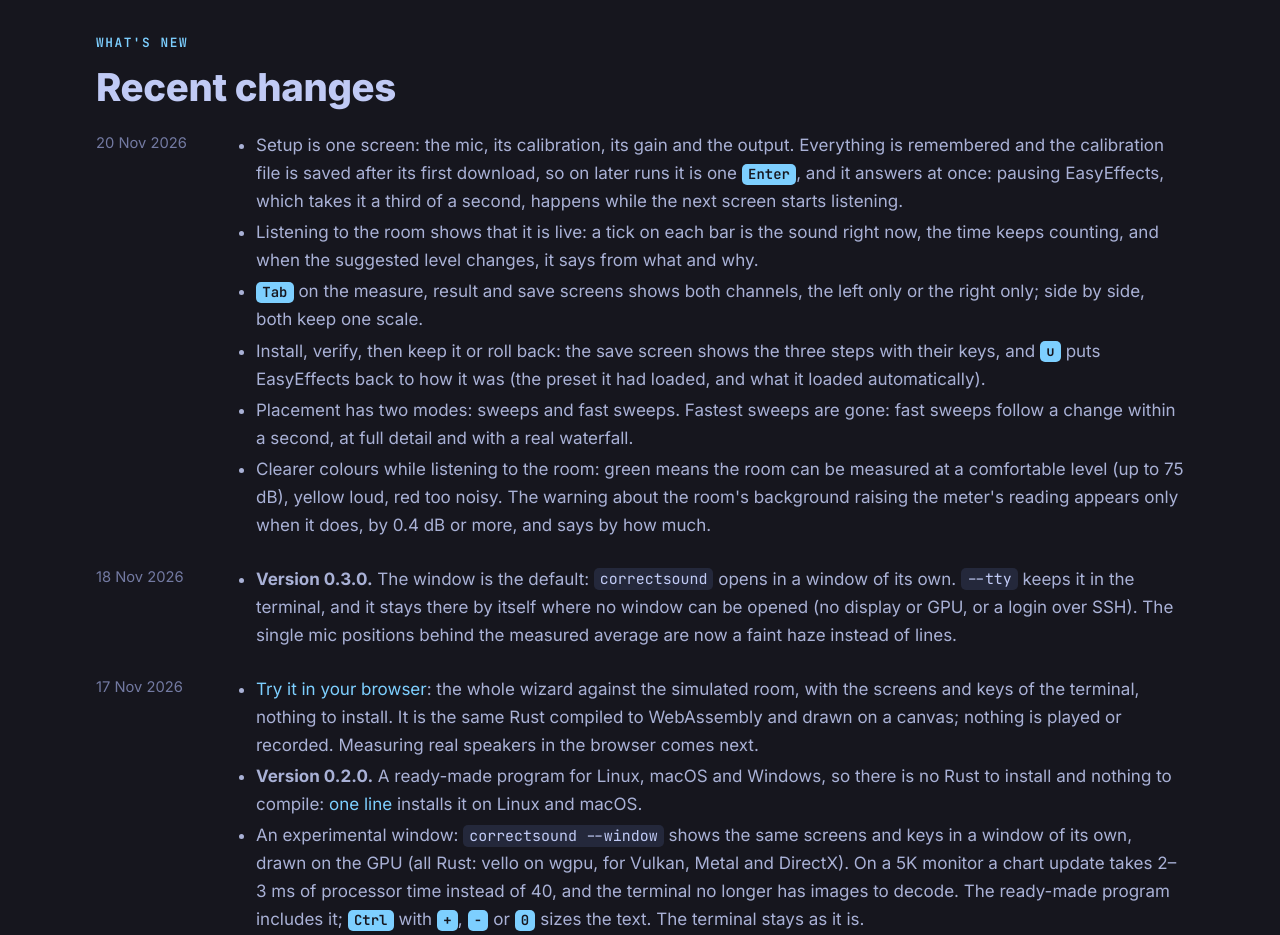
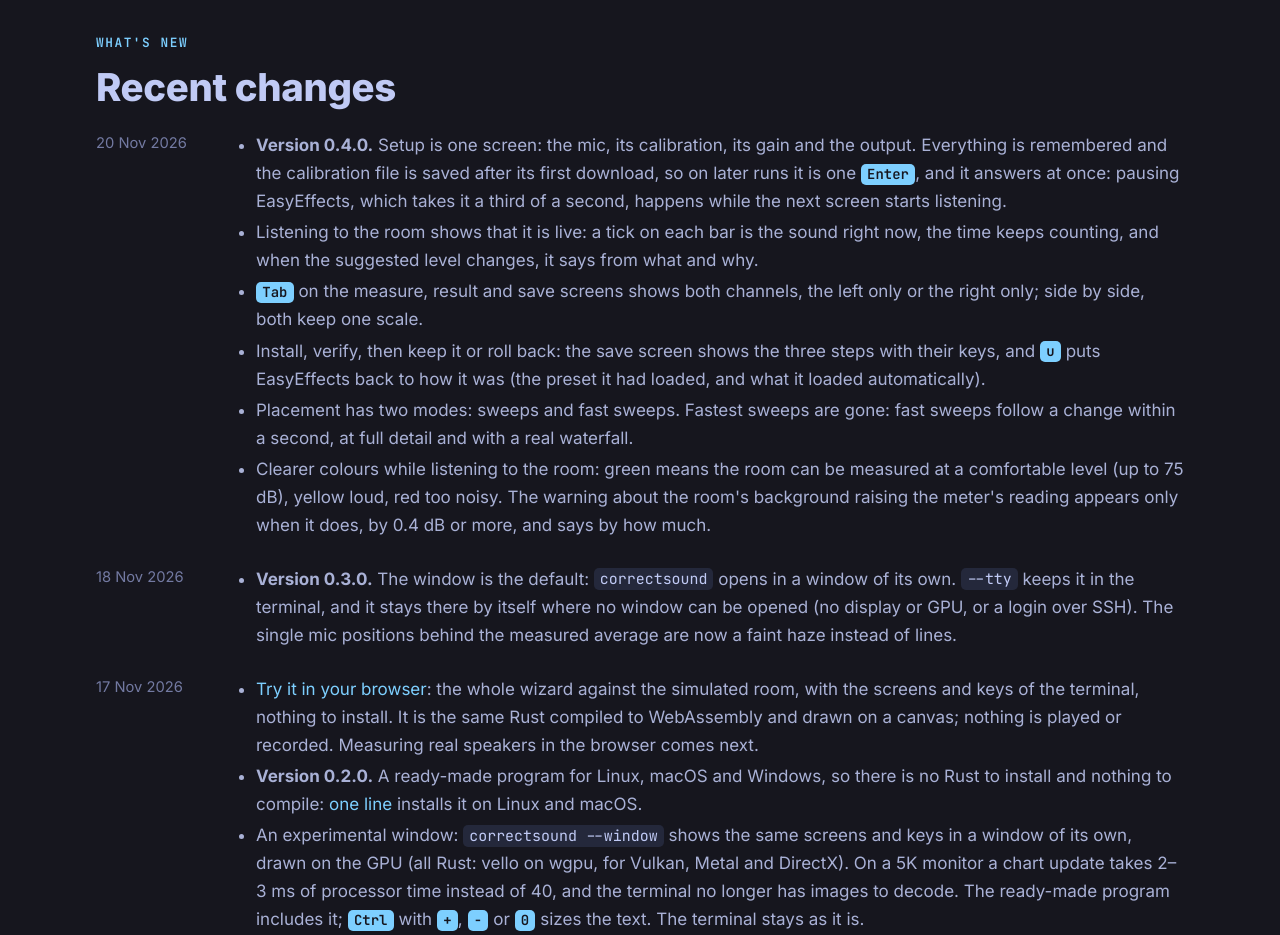
Before and after one commit to arturzielazny/correctsound, a plain HTML site: page docs/index.html in a window 1280 px wide. Shown: the part 1720-2655 px from the top of the page. Drawn offline with Linux system fonts and the light colour scheme.

Commit message:
0.4.0: one setup screen, install, verify and roll back

```diff
--- a/docs/index.html
+++ b/docs/index.html
@@ -255,7 +255,7 @@ footer { border-top: 1px solid var(--line); padding: 40px 0 60px; color: var(--m
     <dl class="changes">
       <dt>20 Nov 2026</dt>
       <dd><ul>
-        <li>Setup is one screen: the mic, its calibration, its gain and the output. Everything is remembered and the calibration file is saved after its first download, so on later runs it is one <kbd>Enter</kbd>, and it answers at once: pausing EasyEffects, which takes it a third of a second, happens while the next screen starts listening.</li>
+        <li><b>Version 0.4.0.</b> Setup is one screen: the mic, its calibration, its gain and the output. Everything is remembered and the calibration file is saved after its first download, so on later runs it is one <kbd>Enter</kbd>, and it answers at once: pausing EasyEffects, which takes it a third of a second, happens while the next screen starts listening.</li>
         <li>Listening to the room shows that it is live: a tick on each bar is the sound right now, the time keeps counting, and when the suggested level changes, it says from what and why.</li>
         <li><kbd>Tab</kbd> on the measure, result and save screens shows both channels, the left only or the right only; side by side, both keep one scale.</li>
         <li>Install, verify, then keep it or roll back: the save screen shows the three steps with their keys, and <kbd>u</kbd> puts EasyEffects back to how it was (the preset it had loaded, and what it loaded automatically).</li>
```
Also changed, not shown: 4 other files.
